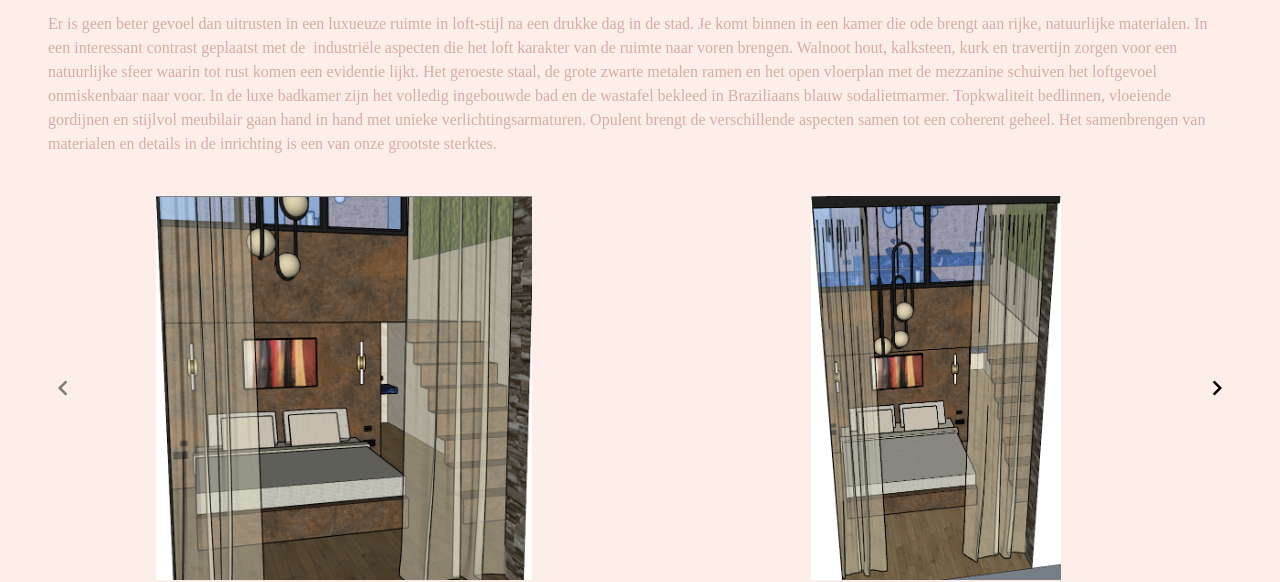
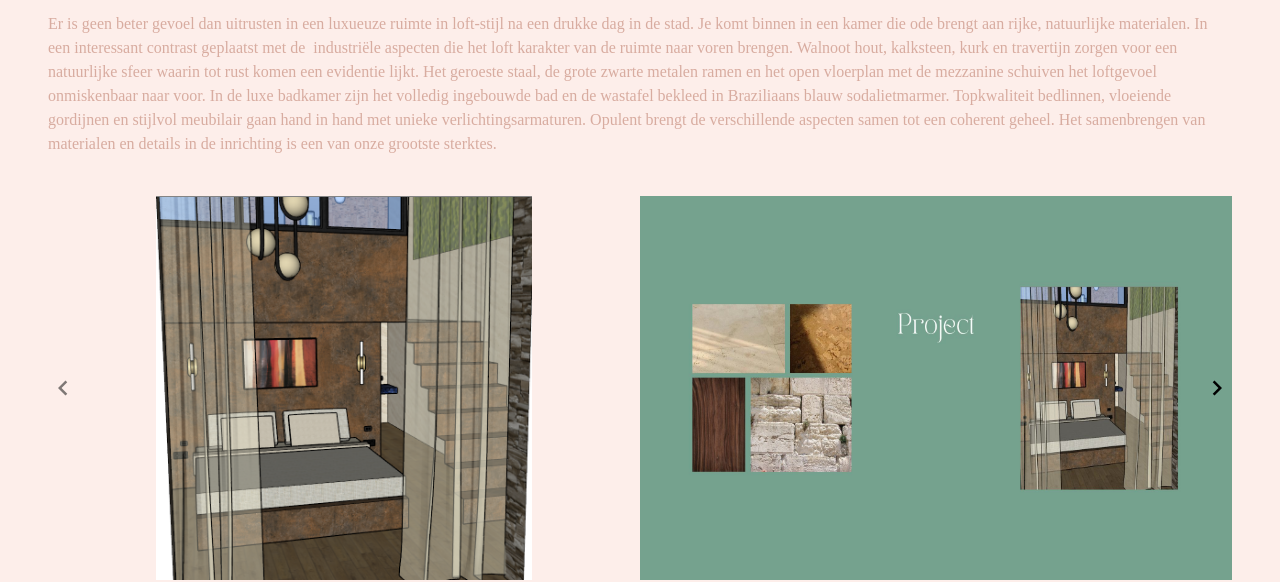
Before and after one commit to nielsvhb/opulent, an Astro site: page /projects/loft-hotel-room in a window 1280 px wide. Shown: the part 228-810 px from the top of the page. Built offline with nearby package versions, Linux system fonts and the light colour scheme; Astro itself is replaced by a stand-in of ours; a web font is replaced by a local one.

Commit message:
Update Project “loft-hotel-room”

```diff
--- a/src/pages/projects/loft-hotel-room.md
+++ b/src/pages/projects/loft-hotel-room.md
@@ -3,6 +3,7 @@ title: Loft hotel room
 layout: ../../layouts/ProjectLayout.astro
 images:
   - image: /images/uploads/roomview1.png
+  - image: /images/uploads/frontpage.jpg
   - image: /images/uploads/balconyview2.png
   - image: /images/uploads/topview1.png
   - image: /images/uploads/bathroom1.png
```
Also changed, not shown: public/images/uploads/frontpage.jpg (added).
